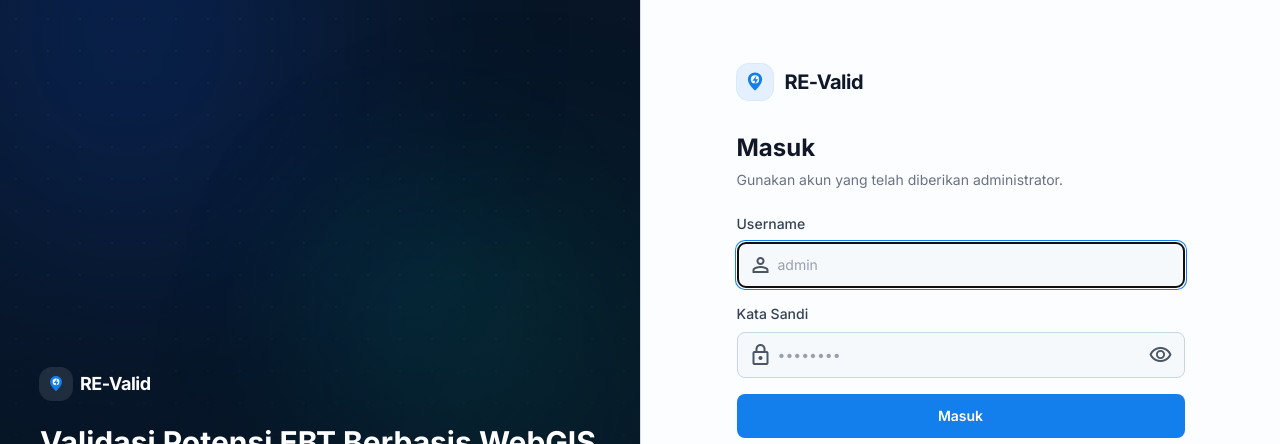
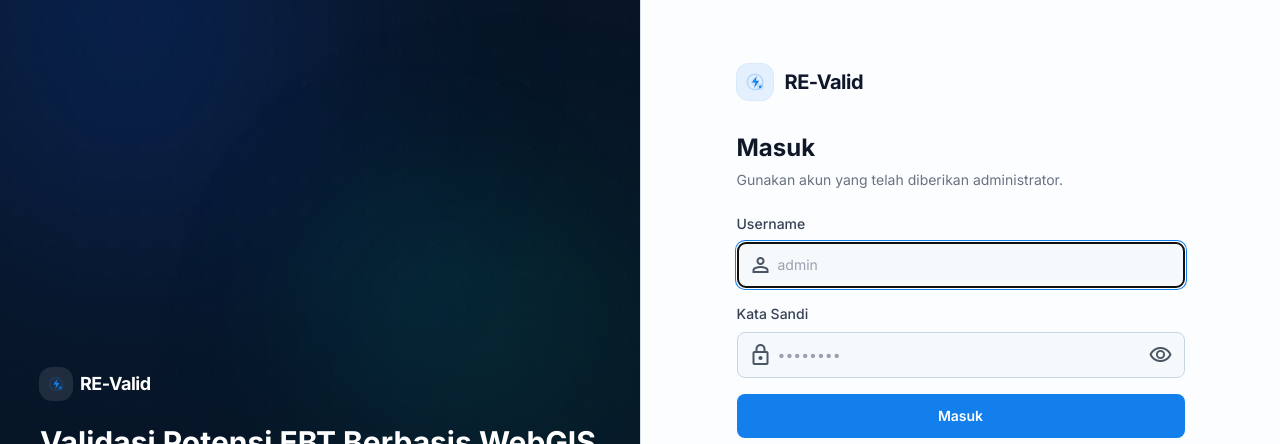
Before and after one commit to abdullmalikrahman/RE-Valid, a Next.js app in the folder frontend/: page /login in a window 1280 px wide. Shown: the part 125-569 px from the top of the page. Built offline with nearby package versions, Linux system fonts and the light colour scheme.

Commit message:
Restore radar brand mark

```diff
--- a/frontend/src/components/BrandMark.tsx
+++ b/frontend/src/components/BrandMark.tsx
@@ -22,15 +22,14 @@ export function BrandMark({
         fill="none"
         xmlns="http://www.w3.org/2000/svg"
       >
+        <circle cx="24" cy="24" r="15.5" stroke="currentColor" strokeWidth="3" opacity="0.22" />
+        <circle cx="24" cy="24" r="8.5" fill="currentColor" opacity="0.1" />
         <path
-          d="M24 4.8c-8 0-14.2 6.2-14.2 13.8 0 9.8 11.7 20.5 13.1 21.7.6.5 1.6.5 2.2 0 1.4-1.2 13.1-11.9 13.1-21.7C38.2 11 32 4.8 24 4.8Z"
+          d="M27.8 11.5 17.7 25.1h7.1l-2.7 11.4 10.2-15h-7l2.5-10Z"
           fill="currentColor"
         />
-        <circle cx="24" cy="18.8" r="8.2" fill="white" opacity="0.96" />
-        <path
-          d="M27 10.8 18.9 21.6h5.4l-2 8.8 7.9-11.7h-5.1l1.9-7.9Z"
-          fill="currentColor"
-        />
+        <circle cx="34.5" cy="33.5" r="2.7" fill="currentColor" />
+        <circle cx="34.5" cy="33.5" r="5.4" stroke="currentColor" strokeWidth="2" opacity="0.24" />
       </svg>
     </span>
   );
```
Also changed, not shown: frontend/public/favicon.svg, frontend/src/app/icon.svg.
